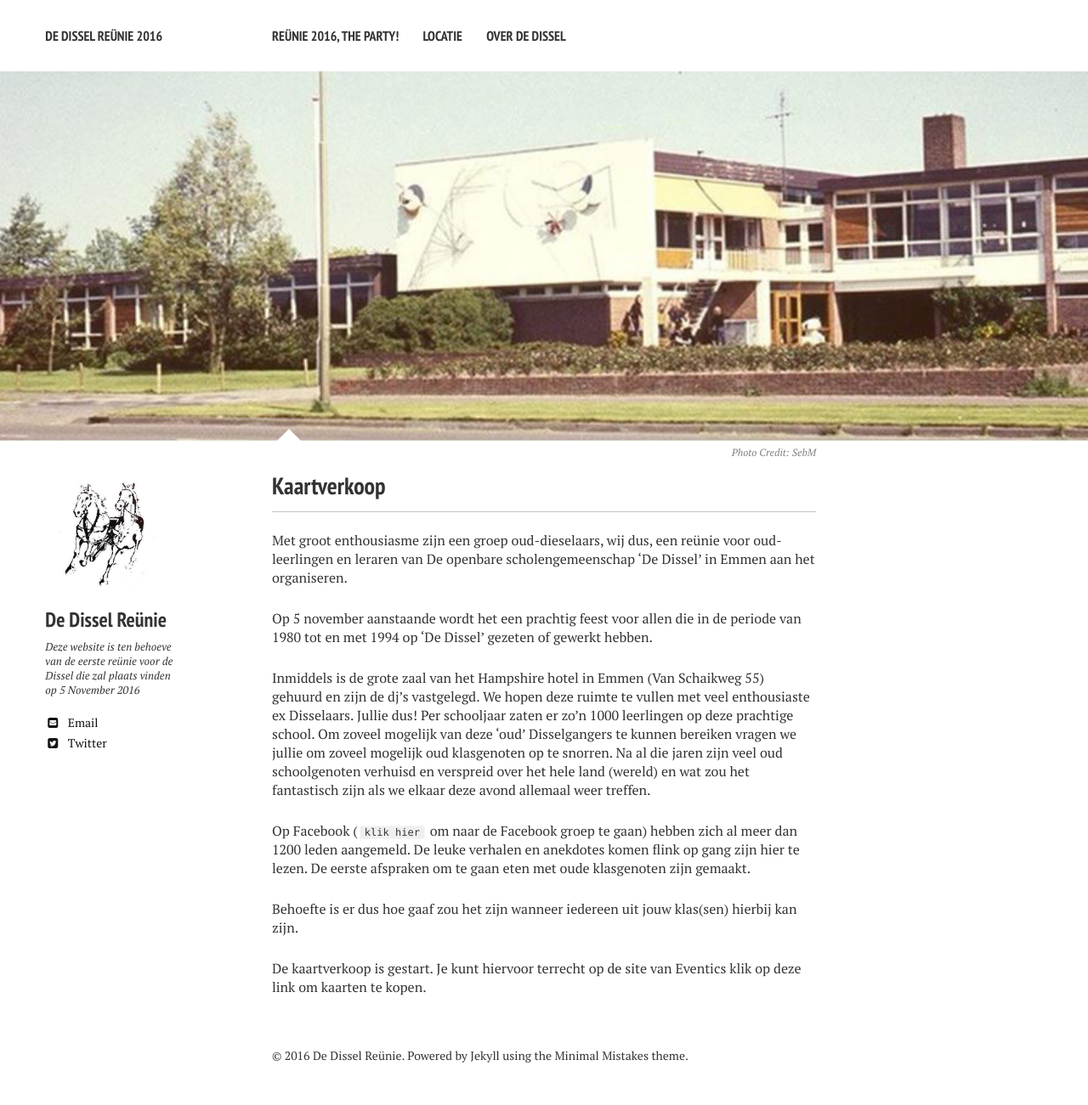
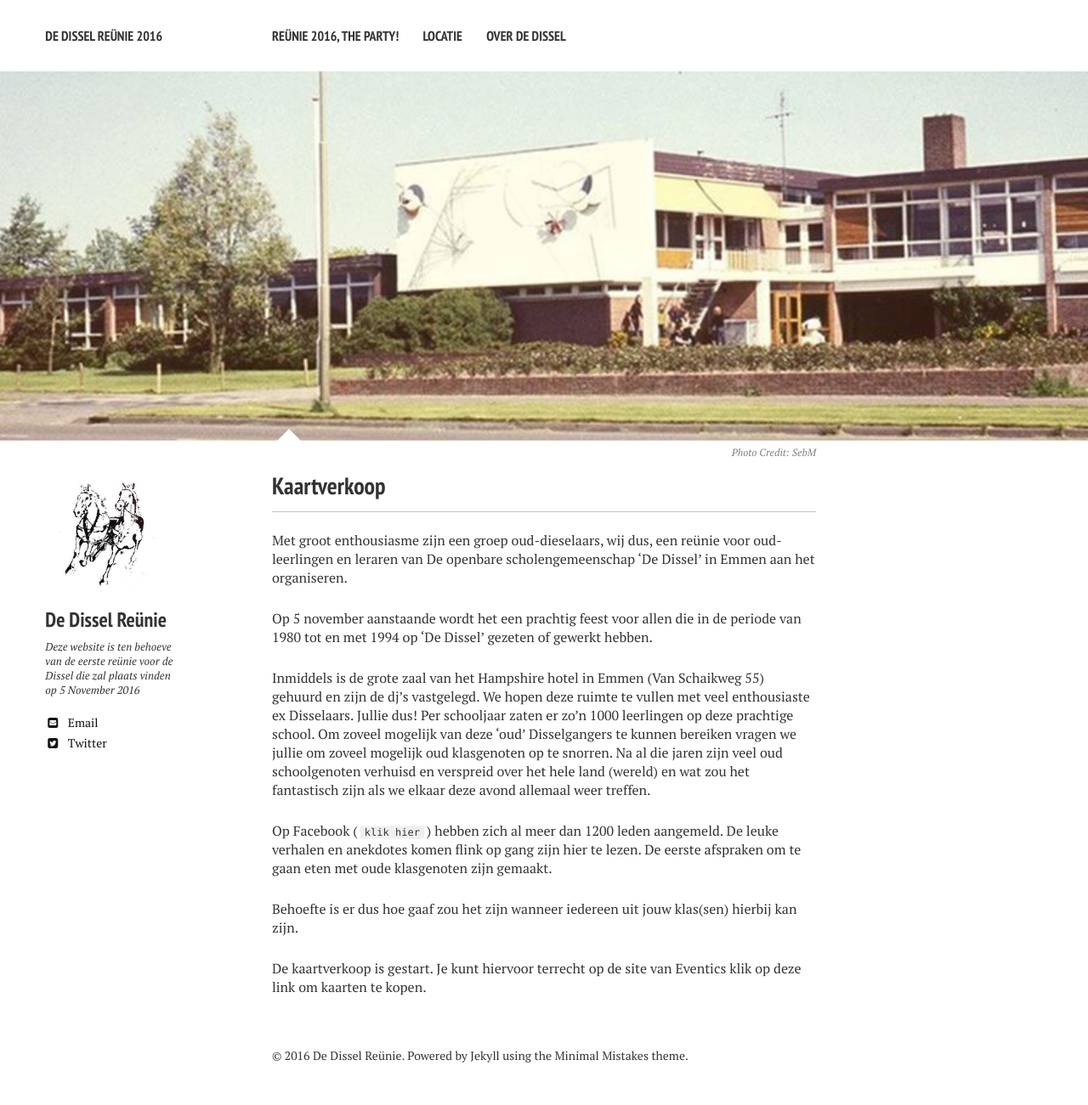
Before and after one commit to securitymonster/securitymonster.github.io, a Jekyll site: the page built from index.md, in a window 1280 px wide. Shown: the whole page at 85% size. Built offline with Jekyll 4.4.1, drawn with Linux system fonts in a browser that asks for light colours; nearby versions of some CDN libraries.

Commit message:
Script update after bundler exec jekyll build

```diff
--- a/_layouts/home.html
+++ b/_layouts/home.html
@@ -39,7 +39,7 @@
  <p>Met groot enthousiasme zijn een groep oud-dieselaars, wij dus, een reünie voor oud-leerlingen en leraren van De openbare scholengemeenschap ‘De Dissel’ in Emmen aan het organiseren.</p>
 <p>Op 5 november aanstaande wordt het een prachtig feest voor allen die in de periode van 1980 tot en met 1994 op ‘De Dissel’ gezeten of gewerkt hebben.</p>
 <p>Inmiddels is de grote zaal van het Hampshire hotel in Emmen (Van Schaikweg 55) gehuurd en zijn de dj’s vastgelegd. We hopen deze ruimte te vullen met veel enthousiaste ex Disselaars. Jullie dus! Per schooljaar zaten er zo’n 1000 leerlingen op deze prachtige school. Om zoveel mogelijk van deze ‘oud’ Disselgangers te kunnen bereiken vragen we jullie om zoveel mogelijk oud klasgenoten op te snorren. Na al die jaren zijn veel oud schoolgenoten verhuisd en verspreid over het hele land (wereld) en wat zou het fantastisch zijn als we elkaar deze avond allemaal weer treffen.</p>
-<p> <a href="https://www.facebook.com/groups/194919854203127">Op Facebook (<code class="highlighter-rouge">klik hier</code> om naar de Facebook groep te gaan)</a> hebben zich al meer dan 1200 leden aangemeld. De leuke verhalen en anekdotes komen flink op gang zijn hier te lezen. De eerste afspraken om te gaan eten met oude klasgenoten zijn gemaakt.</p>
+<p> <a href="https://www.facebook.com/groups/194919854203127">Op Facebook (<code class="highlighter-rouge">klik hier</code>)</a> hebben zich al meer dan 1200 leden aangemeld. De leuke verhalen en anekdotes komen flink op gang zijn hier te lezen. De eerste afspraken om te gaan eten met oude klasgenoten zijn gemaakt.</p>
 <p>Behoefte is er dus hoe gaaf zou het zijn wanneer iedereen uit jouw klas(sen) hierbij kan zijn.</p>
 <p>De kaartverkoop is gestart. Je kunt hiervoor terrecht <a href="http://www.eventics.nl/event/reunie-de-dissel">op de site van Eventics klik op deze link om kaarten te kopen.</a></p>
       </div><!-- /#index -->
--- a/_sass/page.scss
+++ b/_sass/page.scss
@@ -353,6 +353,9 @@
 	}
 	a, a:hover {
 		border-bottom: 0 solid transparent;
+	}
+	li > a {
+		text-decoration: underline;
 	}
 }
 
```
